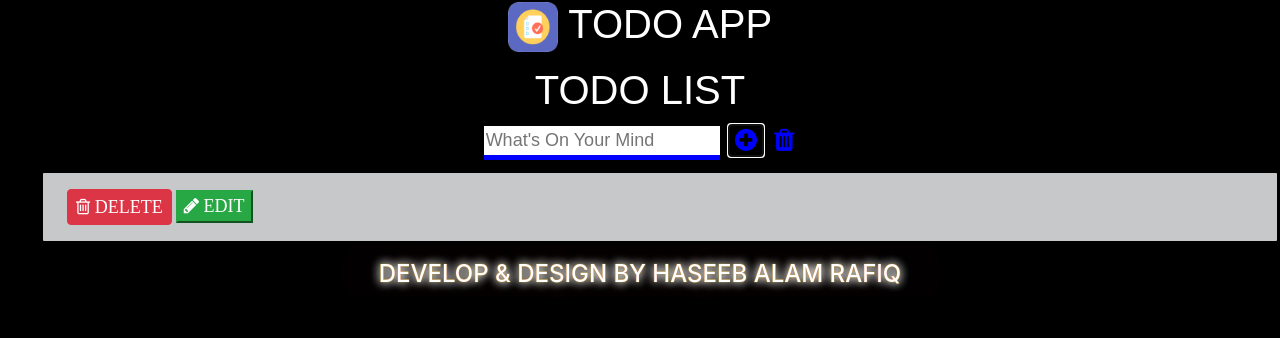
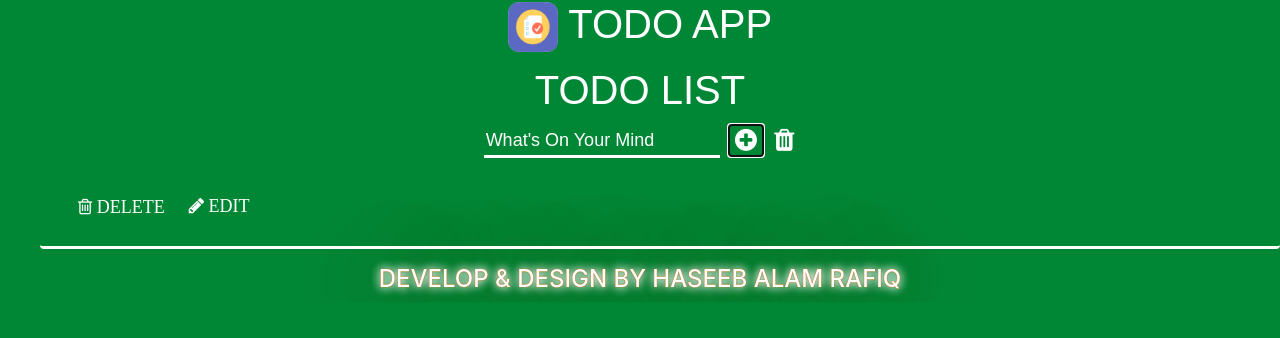
Before and after one commit to abdulhaseeb036/TODO-APP, a plain HTML site: page public/index.html in a window 1280 px wide. Both pictures are taken after a click on the button 745 px from the left and 140 px from the top of the page. Drawn offline with nearby package versions, Linux system fonts and the light colour scheme; no server answers.

Commit message:
UI/Ux changes in todo app

```diff
--- a/public/app.js
+++ b/public/app.js
@@ -1,22 +1,19 @@
 
-// CODED BY HASEEB ALAM RAFIQ
-
-alert("Welcome To Our TODO APP");
-alert("You Only Allow To ENTER 15 Characters.")
+// CODED BY HASEEB ALAM RAFIq
+// console.log(firebase.database);
 function additem() {
     var a = document.getElementById("ip");
     var aa = a.value.toUpperCase();
     var text = document.createTextNode(aa);
     var li = document.createElement("li");
     li.setAttribute("id" , "li");
-    li.setAttribute("class" , "list-group-item list-group-item-dark");
+    li.setAttribute("class", "list-group-item list-group-item-dark");
     li.appendChild(text);
     var ul = document.getElementById("ul");
     ul.appendChild(li);
     a.value = "";
 
     // delete button with text node:
-
     var delbt = document.createElement("button");
     var bttext = document.createTextNode(" "+ " " + " " + "DELETE");
     delbt.appendChild(bttext);
@@ -33,7 +30,17 @@ function additem() {
     editbt.setAttribute("class" , "editbt fa fa-pencil btn-success");
     editbt.setAttribute("onclick" , "edit(this)");
 
+    var tododata = {
+        list : "haseeb"
+    };
+
+
+    firebase.database().ref('todo list').push(tododata);
+
 }
+
+
+firebase.database().ref('todo list').push()
 
 function deleted(e) {
     e.parentNode.remove();
--- a/public/index.html
+++ b/public/index.html
@@ -9,9 +9,36 @@
 
     <link rel="stylesheet" href="https://maxcdn.bootstrapcdn.com/bootstrap/4.0.0/css/bootstrap.min.css" integrity="sha384-Gn5384xqQ1aoWXA+058RXPxPg6fy4IWvTNh0E263XmFcJlSAwiGgFAW/dAiS6JXm" crossorigin="anonymous">
     <link src="https://stackpath.bootstrapcdn.com/font-awesome/4.7.0/css/font-awesome.min.css">
-    <link src="https://fontawesome.com/v4.7.0/icons/"/>
+    <link src="https://fontawesome.com/v4.7.0/icons/">
     <link rel="stylesheet" href="https://stackpath.bootstrapcdn.com/font-awesome/4.7.0/css/font-awesome.min.css" integrity="sha384-wvfXpqpZZVQGK6TAh5PVlGOfQNHSoD2xbE+QkPxCAFlNEevoEH3Sl0sibVcOQVnN" crossorigin="anonymous">
     <link rel="stylesheet" href="style.css">
+
+    <!-- firebase database links -->
+    <!-- The core Firebase JS SDK is always required and must be listed first -->
+<script src="https://www.gstatic.com/firebasejs/7.18.0/firebase-app.js"></script>
+<script src="https://www.gstatic.com/firebasejs/7.18.0/firebase-database.js"></script>
+
+<!-- TODO: Add SDKs for Firebase products that you want to use
+     https://firebase.google.com/docs/web/setup#available-libraries -->
+<script src="https://www.gstatic.com/firebasejs/7.18.0/firebase-analytics.js"></script>
+
+<script>
+  // Your web app's Firebase configuration
+  var firebaseConfig = {
+    apiKey: "AIzaSyD8pxejWZ33yFbz9OQ0OjQ97youkom3Sn4",
+    authDomain: "todo-app-44ed3.firebaseapp.com",
+    databaseURL: "https://todo-app-44ed3.firebaseio.com",
+    projectId: "todo-app-44ed3",
+    storageBucket: "todo-app-44ed3.appspot.com",
+    messagingSenderId: "603159070990",
+    appId: "1:603159070990:web:0cf09145c8bc8cc3cb6f5f",
+    measurementId: "G-SHC80PFEQ8"
+  };
+  // Initialize Firebase
+  firebase.initializeApp(firebaseConfig);
+  firebase.analytics();
+</script>
+
 </head>
 <body>
     <div class="head" id="head">
--- a/public/style.css
+++ b/public/style.css
@@ -1,7 +1,7 @@
 /* AUTHOR : HASEEB ALAM RAFIQ */
 /* AUTHOR : HASEEB ALAM RAFIQ */
 html , body {
-    background-color: black;
+    background-color: #008736;
     background-attachment: fixed;
     background-repeat: no-repeat;
     overflow-x:hidden;
@@ -21,15 +21,14 @@ html , body {
 }
 
 .h1 {
-    background-color: black;
-
+    background-color: #008736;
 
 
 }
 
 .main {
     text-align:center;
-    background-color: black;
+    background-color: #008736;
     color: white;
     font-size:larger;
     font-weight:bolder;
@@ -45,26 +44,42 @@ html , body {
 .ip {
     border: none;
     background-color: white;
-    border-bottom: blue solid 5px;
+    border-bottom: #fff solid 3px;
     font-size: large;
     font-weight: lighter;
     font-family: sans-serif;
     margin: 4px;
+    background-color: transparent;
+    outline:none;
+    color: white;
+}
 
+::placeholder { /* Chrome, Firefox, Opera, Safari 10.1+ */
+    color: #fff;
+    opacity: 1; /* Firefox */
+  }
 
+  :-ms-input-placeholder { /* Internet Explorer 10-11 */
+    color: #fff;
+  }
+
+  ::-ms-input-placeholder { /* Microsoft Edge */
+    color: #fff;
 }
 .addbt {
     text-align:center;
-    background-color: black;
+    background-color: transparent;
     border:none;
     cursor: pointer;
+    outline: none;
 
 
 }
 .deleall {
     border:none;
-    background-color: black;
-    color: blue;
+    background-color: transparent;
+    color: #fff;
+    outline: none;
 }
 .deleall:hover {
     opacity: 0.7;
@@ -72,29 +87,45 @@ html , body {
     transition: 0.6s;
 }
 .add {
-    color: blue;
+    color: #fff;
     transition: 0.5s;
     border: none;
+    outline: none;
+}
+.add:focus {
+    outline: none;
+
 }
 .add:hover{
     opacity: 0.7;
 }
 .delbt {
     padding: 8px;
-    margin: 4px;
+    margin: 10px;
+    background-color: transparent;
+    border: none;
+    outline: none;
 }
 .delbt:hover {
     opacity: 0.7;
 }
 
 #li {
-    border: black solid;
+    background-color: transparent;
+    border: none;
     font-size:large;
     font-weight:bolder;
+    background-color: transparent;
+    border: none;
+    border-bottom: #fff solid !important;
+    color: #fff;
 }
 .editbt {
     height: 33px;
     cursor: pointer;
+    background-color: transparent;
+    border: none;
+    outline: none;
 }
 .editbt:hover {
     opacity: 0.7;
```
